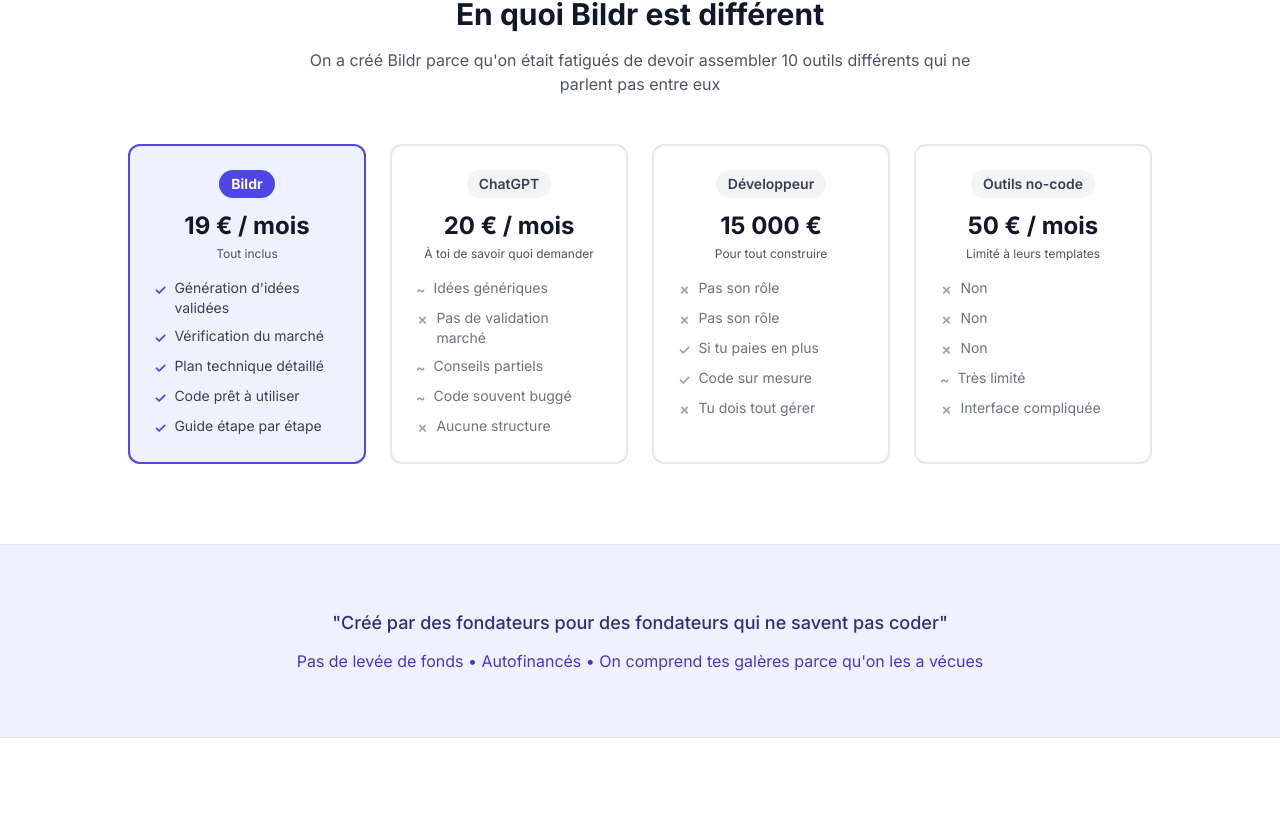
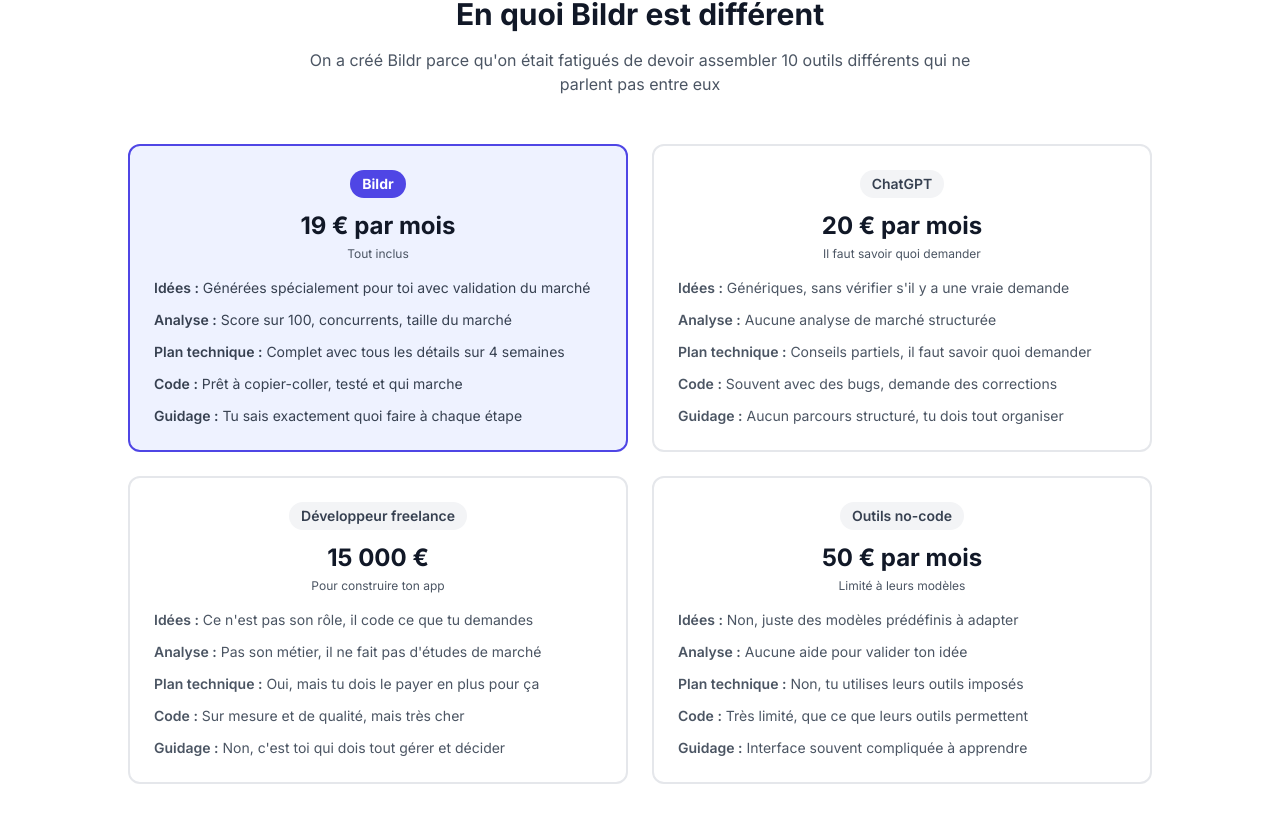
Before and after one commit to n775x9vtht-gif/Sommet, a React (Vite) app: page / in a window 1280 px wide. Shown: the part 5084-5900 px from the top of the page. Built offline with nearby package versions, Linux system fonts and the light colour scheme; no server answers; a web font is replaced by a local one.

Commit message:
Refonte section comparaison : phrases claires au lieu de symboles

```diff
--- a/components/LandingPage.tsx
+++ b/components/LandingPage.tsx
@@ -751,38 +751,23 @@ const LandingPage: React.FC<LandingPageProps> = ({ onEnterApp, onEnterDemo }) =>
             On a créé Bildr parce qu'on était fatigués de devoir assembler 10 outils différents qui ne parlent pas entre eux
           </p>
 
-          <div className="grid grid-cols-1 md:grid-cols-2 lg:grid-cols-4 gap-6">
+          <div className="grid grid-cols-1 md:grid-cols-2 gap-6">
             {/* Bildr */}
             <div className="bg-indigo-50 border-2 border-indigo-600 rounded-xl p-6">
               <div className="text-center mb-4">
                 <div className="inline-block px-3 py-1 bg-indigo-600 text-white rounded-full text-sm font-bold mb-3">
                   Bildr
                 </div>
-                <div className="text-2xl font-bold text-gray-900 mb-1">19 € / mois</div>
-                <div className="text-xs text-gray-600">Tout inclus</div>
+                <div className="text-2xl font-bold text-gray-900 mb-1">19 € par mois</div>
+                <div className="text-xs text-gray-600 mb-4">Tout inclus</div>
               </div>
-              <ul className="space-y-2 text-sm">
-                <li className="flex items-start gap-2">
-                  <span className="text-indigo-600 font-bold mt-0.5">✓</span>
-                  <span className="text-gray-700">Génération d'idées validées</span>
-                </li>
-                <li className="flex items-start gap-2">
-                  <span className="text-indigo-600 font-bold mt-0.5">✓</span>
-                  <span className="text-gray-700">Vérification du marché</span>
-                </li>
-                <li className="flex items-start gap-2">
-                  <span className="text-indigo-600 font-bold mt-0.5">✓</span>
-                  <span className="text-gray-700">Plan technique détaillé</span>
-                </li>
-                <li className="flex items-start gap-2">
-                  <span className="text-indigo-600 font-bold mt-0.5">✓</span>
-                  <span className="text-gray-700">Code prêt à utiliser</span>
-                </li>
-                <li className="flex items-start gap-2">
-                  <span className="text-indigo-600 font-bold mt-0.5">✓</span>
-                  <span className="text-gray-700">Guide étape par étape</span>
-                </li>
-              </ul>
+              <div className="space-y-3 text-sm text-gray-700">
+                <p><span className="font-semibold">Idées :</span> Générées spécialement pour toi avec validation du marché</p>
+                <p><span className="font-semibold">Analyse :</span> Score sur 100, concurrents, taille du marché</p>
+                <p><span className="font-semibold">Plan technique :</span> Complet avec tous les détails sur 4 semaines</p>
+                <p><span className="font-semibold">Code :</span> Prêt à copier-coller, testé et qui marche</p>
+                <p><span className="font-semibold">Guidage :</span> Tu sais exactement quoi faire à chaque étape</p>
+              </div>
             </div>
 
             {/* ChatGPT */}
@@ -791,64 +776,34 @@ const LandingPage: React.FC<LandingPageProps> = ({ onEnterApp, onEnterDemo }) =>
                 <div className="inline-block px-3 py-1 bg-gray-100 text-gray-700 rounded-full text-sm font-semibold mb-3">
                   ChatGPT
                 </div>
-                <div className="text-2xl font-bold text-gray-900 mb-1">20 € / mois</div>
-                <div className="text-xs text-gray-600">À toi de savoir quoi demander</div>
+                <div className="text-2xl font-bold text-gray-900 mb-1">20 € par mois</div>
+                <div className="text-xs text-gray-600 mb-4">Il faut savoir quoi demander</div>
               </div>
-              <ul className="space-y-2 text-sm">
-                <li className="flex items-start gap-2">
-                  <span className="text-gray-400 font-bold mt-0.5">~</span>
-                  <span className="text-gray-500">Idées génériques</span>
-                </li>
-                <li className="flex items-start gap-2">
-                  <span className="text-gray-400 font-bold mt-0.5">✗</span>
-                  <span className="text-gray-500">Pas de validation marché</span>
-                </li>
-                <li className="flex items-start gap-2">
-                  <span className="text-gray-400 font-bold mt-0.5">~</span>
-                  <span className="text-gray-500">Conseils partiels</span>
-                </li>
-                <li className="flex items-start gap-2">
-                  <span className="text-gray-400 font-bold mt-0.5">~</span>
-                  <span className="text-gray-500">Code souvent buggé</span>
-                </li>
-                <li className="flex items-start gap-2">
-                  <span className="text-gray-400 font-bold mt-0.5">✗</span>
-                  <span className="text-gray-500">Aucune structure</span>
-                </li>
-              </ul>
+              <div className="space-y-3 text-sm text-gray-600">
+                <p><span className="font-semibold">Idées :</span> Génériques, sans vérifier s'il y a une vraie demande</p>
+                <p><span className="font-semibold">Analyse :</span> Aucune analyse de marché structurée</p>
+                <p><span className="font-semibold">Plan technique :</span> Conseils partiels, il faut savoir quoi demander</p>
+                <p><span className="font-semibold">Code :</span> Souvent avec des bugs, demande des corrections</p>
+                <p><span className="font-semibold">Guidage :</span> Aucun parcours structuré, tu dois tout organiser</p>
+              </div>
             </div>
 
             {/* Développeur */}
             <div className="bg-white border-2 border-gray-200 rounded-xl p-6">
               <div className="text-center mb-4">
                 <div className="inline-block px-3 py-1 bg-gray-100 text-gray-700 rounded-full text-sm font-semibold mb-3">
-                  Développeur
+                  Développeur freelance
                 </div>
                 <div className="text-2xl font-bold text-gray-900 mb-1">15 000 €</div>
-                <div className="text-xs text-gray-600">Pour tout construire</div>
+                <div className="text-xs text-gray-600 mb-4">Pour construire ton app</div>
               </div>
-              <ul className="space-y-2 text-sm">
-                <li className="flex items-start gap-2">
-                  <span className="text-gray-400 font-bold mt-0.5">✗</span>
-                  <span className="text-gray-500">Pas son rôle</span>
-                </li>
-                <li className="flex items-start gap-2">
-                  <span className="text-gray-400 font-bold mt-0.5">✗</span>
-                  <span className="text-gray-500">Pas son rôle</span>
-                </li>
-                <li className="flex items-start gap-2">
-                  <span className="text-gray-400 font-bold mt-0.5">✓</span>
-                  <span className="text-gray-500">Si tu paies en plus</span>
-                </li>
-                <li className="flex items-start gap-2">
-                  <span className="text-gray-400 font-bold mt-0.5">✓</span>
-                  <span className="text-gray-500">Code sur mesure</span>
-                </li>
-                <li className="flex items-start gap-2">
-                  <span className="text-gray-400 font-bold mt-0.5">✗</span>
-                  <span className="text-gray-500">Tu dois tout gérer</span>
-                </li>
-              </ul>
+              <div className="space-y-3 text-sm text-gray-600">
+                <p><span className="font-semibold">Idées :</span> Ce n'est pas son rôle, il code ce que tu demandes</p>
+                <p><span className="font-semibold">Analyse :</span> Pas son métier, il ne fait pas d'études de marché</p>
+                <p><span className="font-semibold">Plan technique :</span> Oui, mais tu dois le payer en plus pour ça</p>
+                <p><span className="font-semibold">Code :</span> Sur mesure et de qualité, mais très cher</p>
+                <p><span className="font-semibold">Guidage :</span> Non, c'est toi qui dois tout gérer et décider</p>
+              </div>
             </div>
 
             {/* No-code */}
@@ -857,31 +812,16 @@ const LandingPage: React.FC<LandingPageProps> = ({ onEnterApp, onEnterDemo }) =>
                 <div className="inline-block px-3 py-1 bg-gray-100 text-gray-700 rounded-full text-sm font-semibold mb-3">
                   Outils no-code
                 </div>
-                <div className="text-2xl font-bold text-gray-900 mb-1">50 € / mois</div>
-                <div className="text-xs text-gray-600">Limité à leurs templates</div>
+                <div className="text-2xl font-bold text-gray-900 mb-1">50 € par mois</div>
+                <div className="text-xs text-gray-600 mb-4">Limité à leurs modèles</div>
               </div>
-              <ul className="space-y-2 text-sm">
-                <li className="flex items-start gap-2">
-                  <span className="text-gray-400 font-bold mt-0.5">✗</span>
-                  <span className="text-gray-500">Non</span>
-                </li>
-                <li className="flex items-start gap-2">
-                  <span className="text-gray-400 font-bold mt-0.5">✗</span>
-                  <span className="text-gray-500">Non</span>
-                </li>
-                <li className="flex items-start gap-2">
-                  <span className="text-gray-400 font-bold mt-0.5">✗</span>
-                  <span className="text-gray-500">Non</span>
-                </li>
-                <li className="flex items-start gap-2">
-                  <span className="text-gray-400 font-bold mt-0.5">~</span>
-                  <span className="text-gray-500">Très limité</span>
-                </li>
-                <li className="flex items-start gap-2">
-                  <span className="text-gray-400 font-bold mt-0.5">✗</span>
-                  <span className="text-gray-500">Interface compliquée</span>
-                </li>
-              </ul>
+              <div className="space-y-3 text-sm text-gray-600">
+                <p><span className="font-semibold">Idées :</span> Non, juste des modèles prédéfinis à adapter</p>
+                <p><span className="font-semibold">Analyse :</span> Aucune aide pour valider ton idée</p>
+                <p><span className="font-semibold">Plan technique :</span> Non, tu utilises leurs outils imposés</p>
+                <p><span className="font-semibold">Code :</span> Très limité, que ce que leurs outils permettent</p>
+                <p><span className="font-semibold">Guidage :</span> Interface souvent compliquée à apprendre</p>
+              </div>
             </div>
           </div>
         </div>
```
